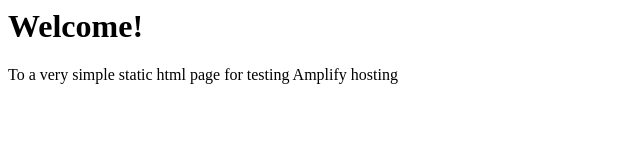
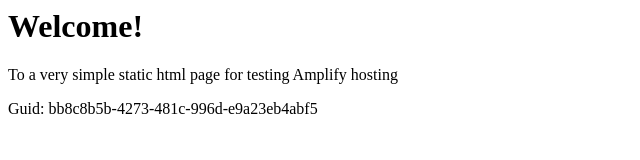
Before and after one commit to aws-aemilia-hkg/Github-PR-Commit-Integration-Test-DoNotTouch-Gith-P5X5MO5I-v1-prod-ap-east-1, a website: page src/index.html in a window 1280 px wide. Shown: the whole page, without its empty margins (0-640 px from the left). Drawn offline with Linux system fonts and the light colour scheme.

Commit message:
commit from integ tests

```diff
--- a/src/index.html
+++ b/src/index.html
@@ -1,3 +1,5 @@
+
+
 <html lang="en">
 
 <head>
@@ -10,6 +12,6 @@
 <body>
     <h1>Welcome!</h1>
     <p>To a very simple static html page for testing Amplify hosting</p>
-</body>
+    <p>Guid: bb8c8b5b-4273-481c-996d-e9a23eb4abf5</p></body>
 
 </html>
```
